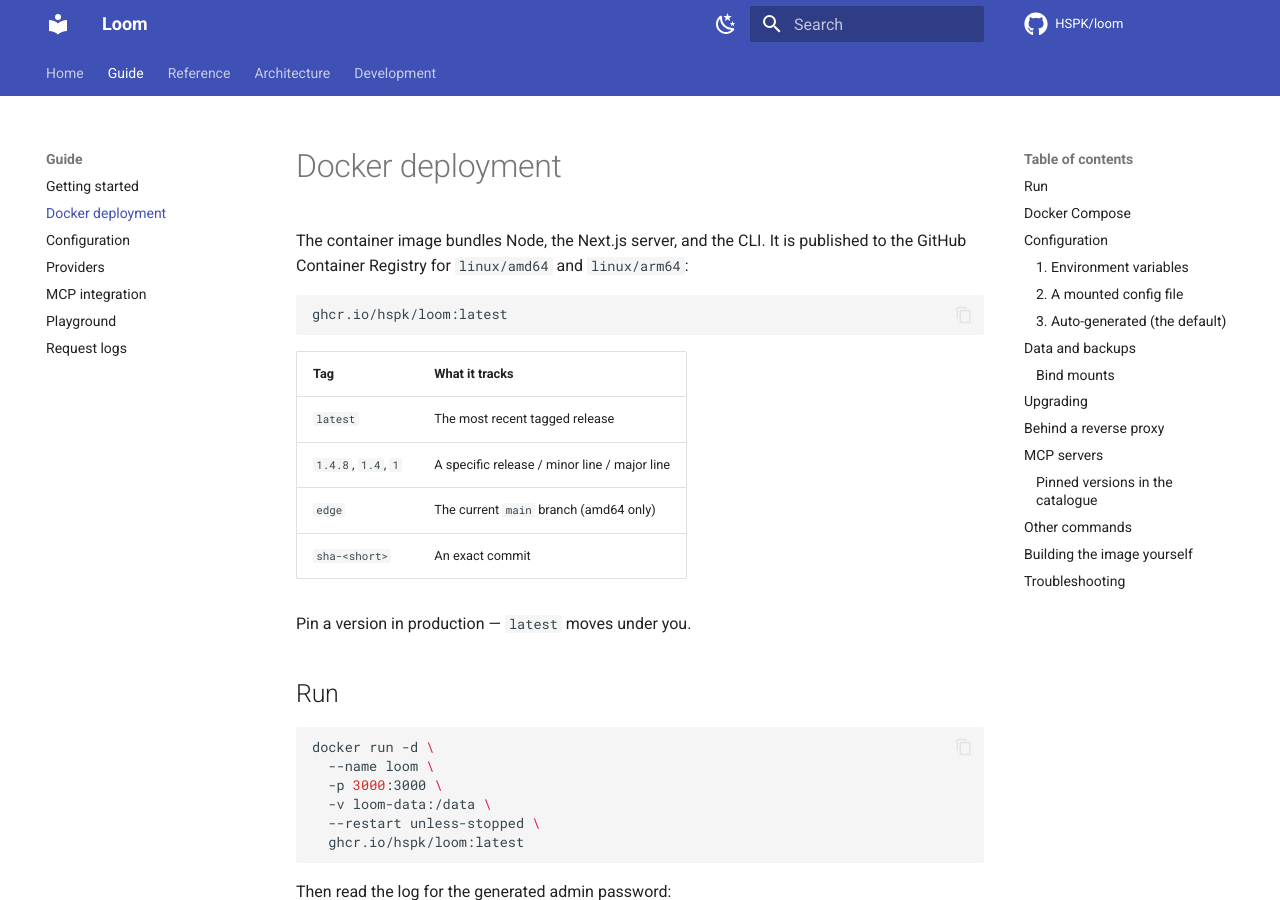
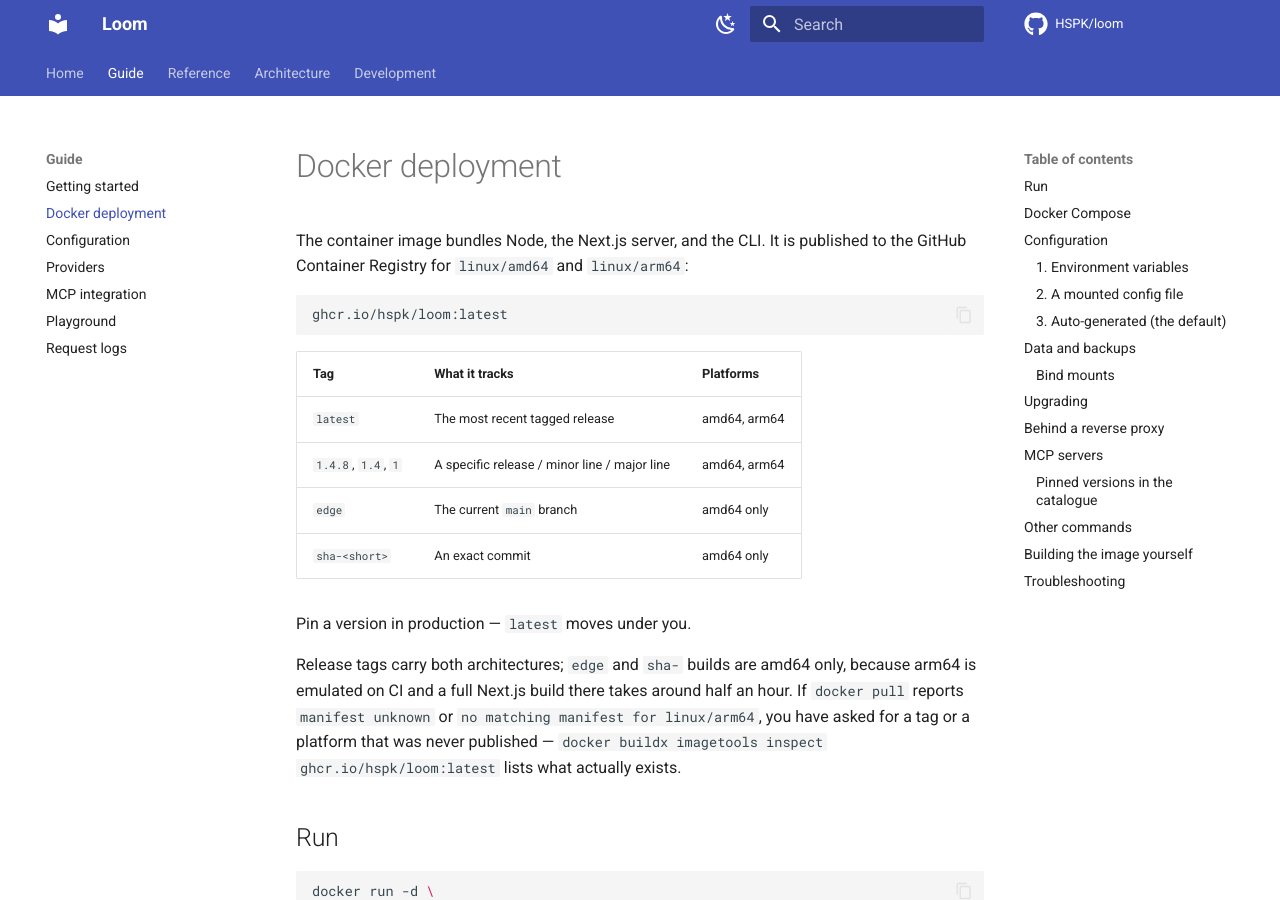
Before and after one commit to HSPK/aiui, an MkDocs documentation site: the page built from docs/guide/docker.md, in a window 1280 px wide and 900 px high. Built offline with MkDocs 1.6.1 and Material for MkDocs 9.7.7, drawn with Linux system fonts in a browser that asks for light colours; comment, search, counter and statistics services are not loaded; some of the changed text lies outside the part shown.

Commit message:
fix(ci): make the docker dispatch path able to publish a release
Every install instruction says ghcr.io/hspk/loom:latest, and that tag has
never existed. The workflow only produces latest/semver/arm64 for refs
matching refs/tags/v*, and the last release tag (v1.4.8) predates the
workflow by two months — so only :edge and :sha- were ever pushed, amd64
only. A new machine following the README gets "manifest unknown", and an
arm64 machine falling back to :edge gets "no matching manifest".

Cutting a release fixes the missing tag, but the recovery route was
broken too: workflow_dispatch derived everything from github.ref, which
on a dispatch is the branch the workflow file lives on, not the ref being
built. Dispatching a release tag therefore built the right code and
published it as :edge — useless exactly when you need it.

Resolve the ref once, up front, and drive the platform list, the semver
tags and the latest tag from that single decision. type=sha has the same
bug (it reads github.sha, the branch head), so the commit tag now comes
from the checkout. Verified the resolution against all four cases: tag
push, main push, dispatch with a tag, dispatch with a sha.

Also document which tags carry arm64, since that asymmetry is the second
way this shows up as a pull failure.

Co-authored-by: Copilot <223556219+Copilot@users.noreply.github.com>

````diff
--- a/docs/guide/docker.md
+++ b/docs/guide/docker.md
@@ -7,14 +7,21 @@ published to the GitHub Container Registry for `linux/amd64` and `linux/arm64`:
 ghcr.io/hspk/loom:latest
 ```
 
-| Tag | What it tracks |
-| --- | --- |
-| `latest` | The most recent tagged release |
-| `1.4.8`, `1.4`, `1` | A specific release / minor line / major line |
-| `edge` | The current `main` branch (amd64 only) |
-| `sha-<short>` | An exact commit |
+| Tag | What it tracks | Platforms |
+| --- | --- | --- |
+| `latest` | The most recent tagged release | amd64, arm64 |
+| `1.4.8`, `1.4`, `1` | A specific release / minor line / major line | amd64, arm64 |
+| `edge` | The current `main` branch | amd64 only |
+| `sha-<short>` | An exact commit | amd64 only |
 
 Pin a version in production — `latest` moves under you.
+
+Release tags carry both architectures; `edge` and `sha-` builds are amd64
+only, because arm64 is emulated on CI and a full Next.js build there takes
+around half an hour. If `docker pull` reports `manifest unknown` or
+`no matching manifest for linux/arm64`, you have asked for a tag or a
+platform that was never published — `docker buildx imagetools inspect
+ghcr.io/hspk/loom:latest` lists what actually exists.
 
 ## Run
 
@@ -310,6 +317,8 @@ docker build --build-arg NODE_VERSION=22 --build-arg BUN_VERSION=1.3.14 -t loom
 
 | Symptom | Cause / fix |
 | --- | --- |
+| `manifest unknown` on `docker pull` | That tag was never published. Check with `docker buildx imagetools inspect ghcr.io/hspk/loom:latest`, or use `:edge` |
+| `no matching manifest for linux/arm64` | You are on arm64 and asked for `:edge` or a `sha-` tag, which are amd64 only. Use a release tag |
 | `/data is not writable by uid 1000` | Bind mount owned by root — `sudo chown -R 1000:1000 <hostdir>` |
 | `No users in database and LOOM_ADMIN_PASSWORD is not set` | A config was mounted without an `admin:` block. Pass `-e LOOM_ADMIN_PASSWORD=...` |
 | Stored provider keys stopped decrypting | `LOOM_MASTER_KEY` changed. Restore the old key, or re-enter the provider keys |
````
Also changed, not shown: 1 other file.
